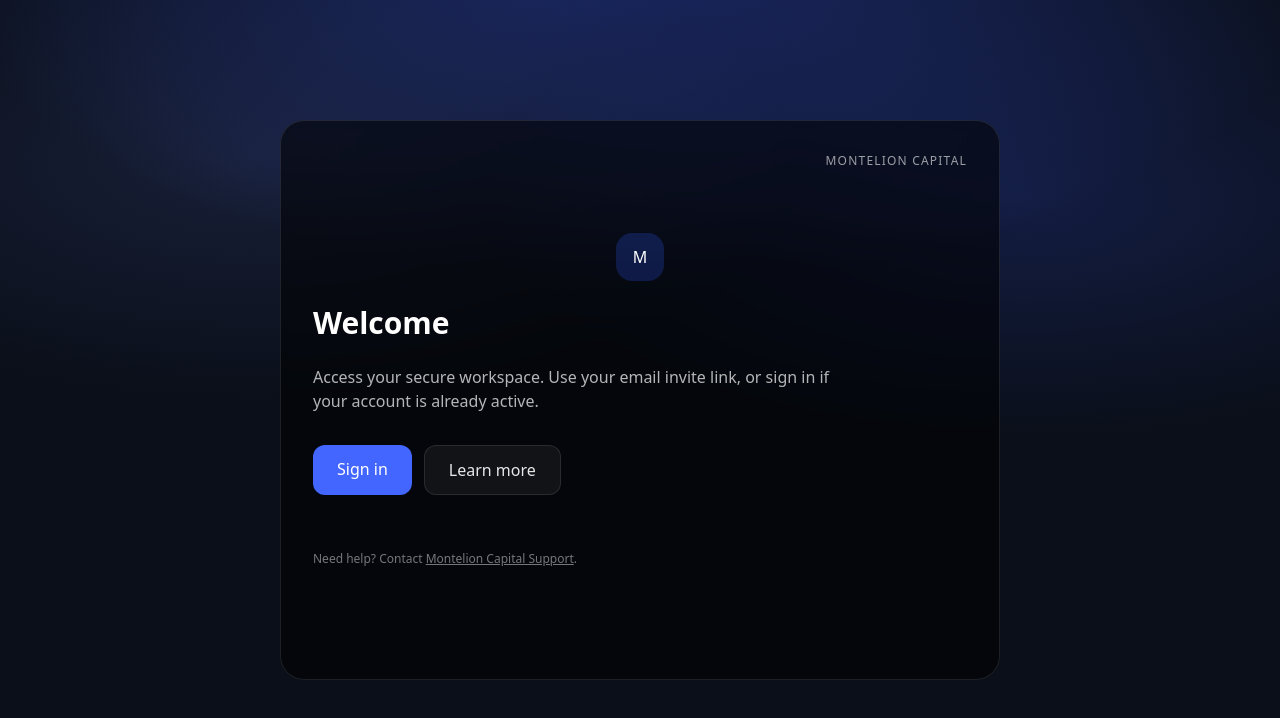
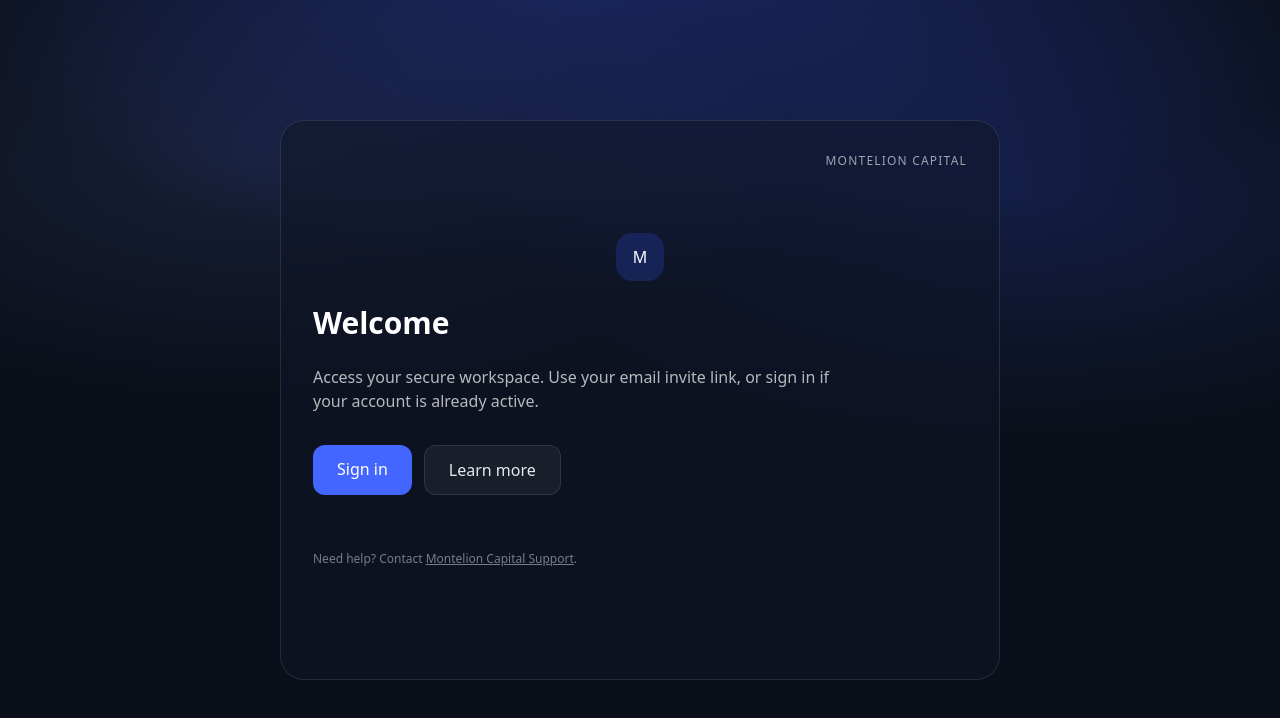
Before and after one commit to montelioncapital/montelion-app-v1, a Next.js app: page / in a window 1280 px wide. Shown: the top 718 px of the page. Built offline with nearby package versions, Linux system fonts and the light colour scheme.

Commit message:
Update layout.jsx

```diff
--- a/app/layout.jsx
+++ b/app/layout.jsx
@@ -18,7 +18,7 @@ export default function RootLayout({ children }) {
     relative w-[720px] h-[560px]
     max-w-[92vw] max-h-[90vh]
     rounded-3xl
-            bg-black/70 supports-[backdrop-filter]:bg-black/55
+    bg-[rgba(17,23,40,0.72)] supports-[backdrop-filter]:bg-[rgba(17,23,40,0.55)]
     border border-white/10 backdrop-blur-sm
     p-8 flex flex-col justify-center
   "
```
Lines whose indentation alone changed are shown as unchanged.
